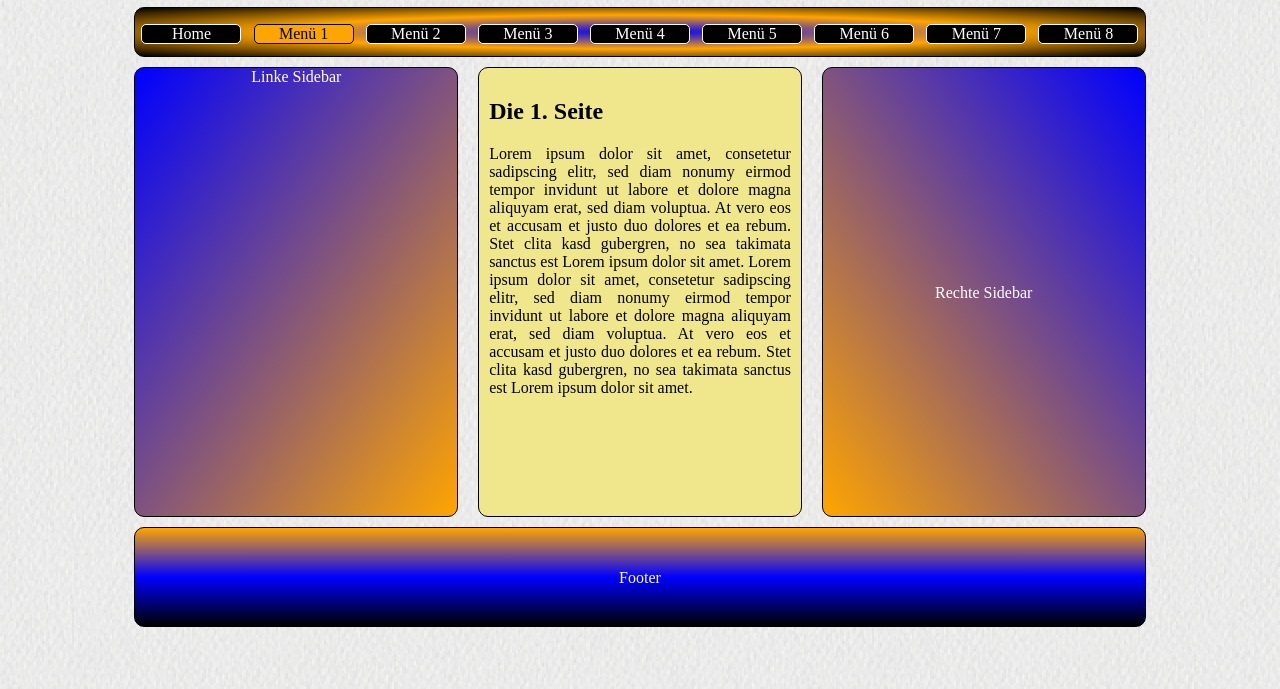
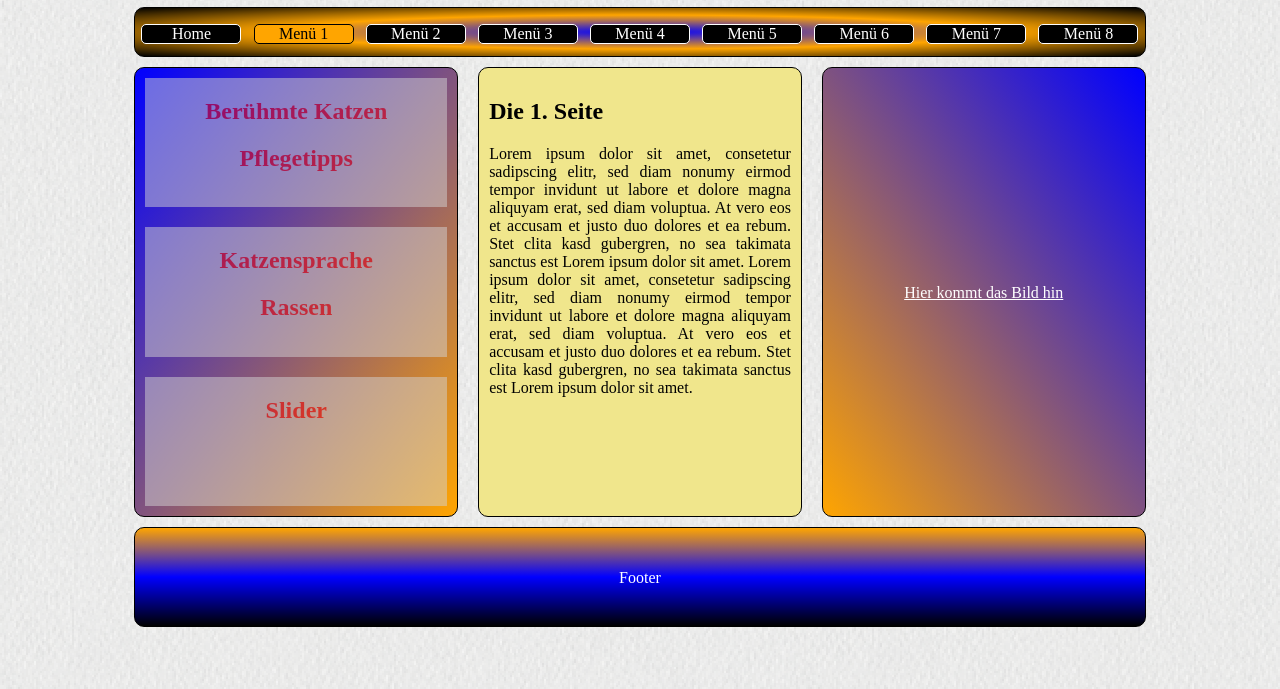
Before and after one commit to Daniel1971/cats, a plain HTML site: page menu1.html in a window 1280 px wide. Shown: the part 111-800 px from the top of the page. Drawn offline with Linux system fonts and the light colour scheme; a web font is replaced by a local one.

Commit message:
Ausgabe in allen Seiten synchronisiert

```diff
--- a/menu1.html
+++ b/menu1.html
@@ -43,7 +43,29 @@
 
 </nav>
 
-<aside id="sidebar1" role="complementary">Linke Sidebar</aside>
+<aside id="sidebar1" role="complementary">
+
+    <div class="panel">
+
+        <h2><a href="#">Berühmte Katzen</a></h2>
+
+        <h2><a href="#">Pflegetipps</a></h2>
+
+    </div>
+    <div class="panel">
+
+        <h2><a href="#">Katzensprache</a></h2>
+
+        <h2><a href="#">Rassen</a></h2>
+
+    </div>
+    <div class="panel">
+
+        <h2>Slider</h2>
+
+    </div>
+
+</aside>
 
 <main role="main">
 
@@ -57,7 +79,12 @@
 
 </main>
 
-<aside id="sidebar2" role="complementary">Rechte Sidebar</aside>
+<aside id="sidebar2" role="complementary">
+
+    <a id="sprungziel" href="">Hier kommt das Bild hin</a>
+
+
+</aside>
 
 <footer role="contentinfo">Footer</footer>
 
```
Also changed, not shown: menu2.html (+29 -2 lines), menu3.html (+29 -2 lines), menu4.html (+29 -2 lines), menu5.html (+29 -2 lines), menu6.html (+29 -2 lines), menu7.html (+29 -2 lines), menu8.html (+29 -2 lines).
